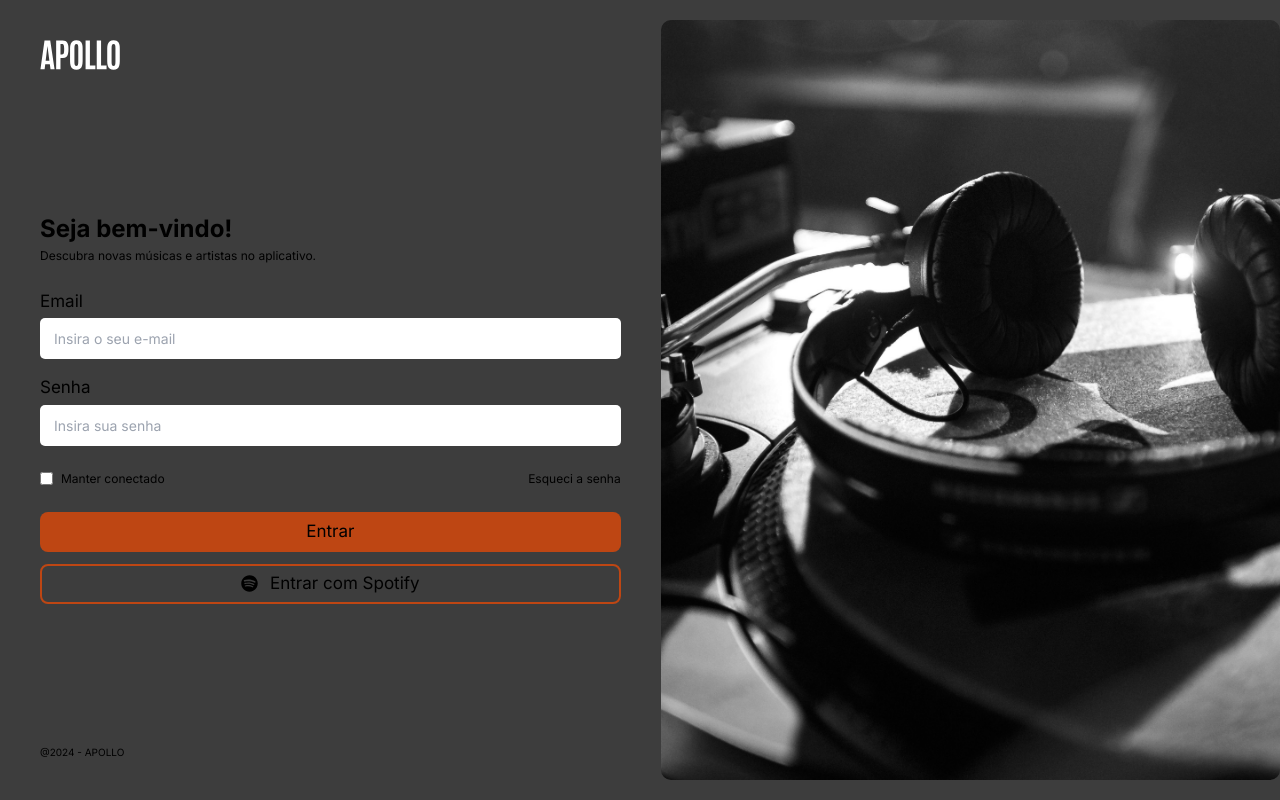
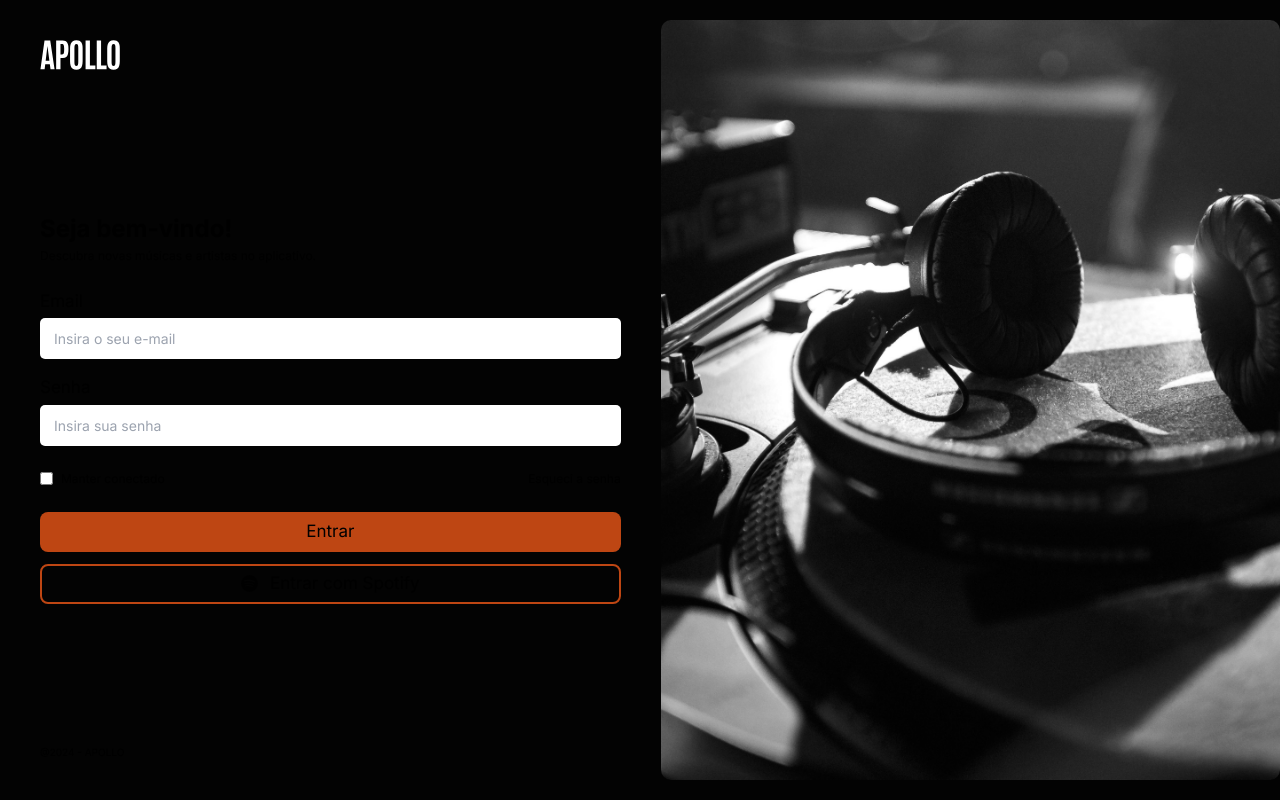
Before and after one commit to AlanElioterio/APOLO, a Next.js app: page /login in a window 1280 px wide. Built offline with nearby package versions, Linux system fonts and the light colour scheme.

Commit message:
Alterar cor para 030303 no layout do login

```diff
--- a/app/login/layout.tsx
+++ b/app/login/layout.tsx
@@ -13,7 +13,7 @@ interface Props {
 const LoginLayout = ({children}:Props) => {
   return (
 
-    <div className='bg-[#3d3d3d] w-full h-full justify-center flex'>
+    <div className='bg-[#030303] w-full h-full justify-center flex'>
         <Transition>
             {children}
         </Transition>
```
